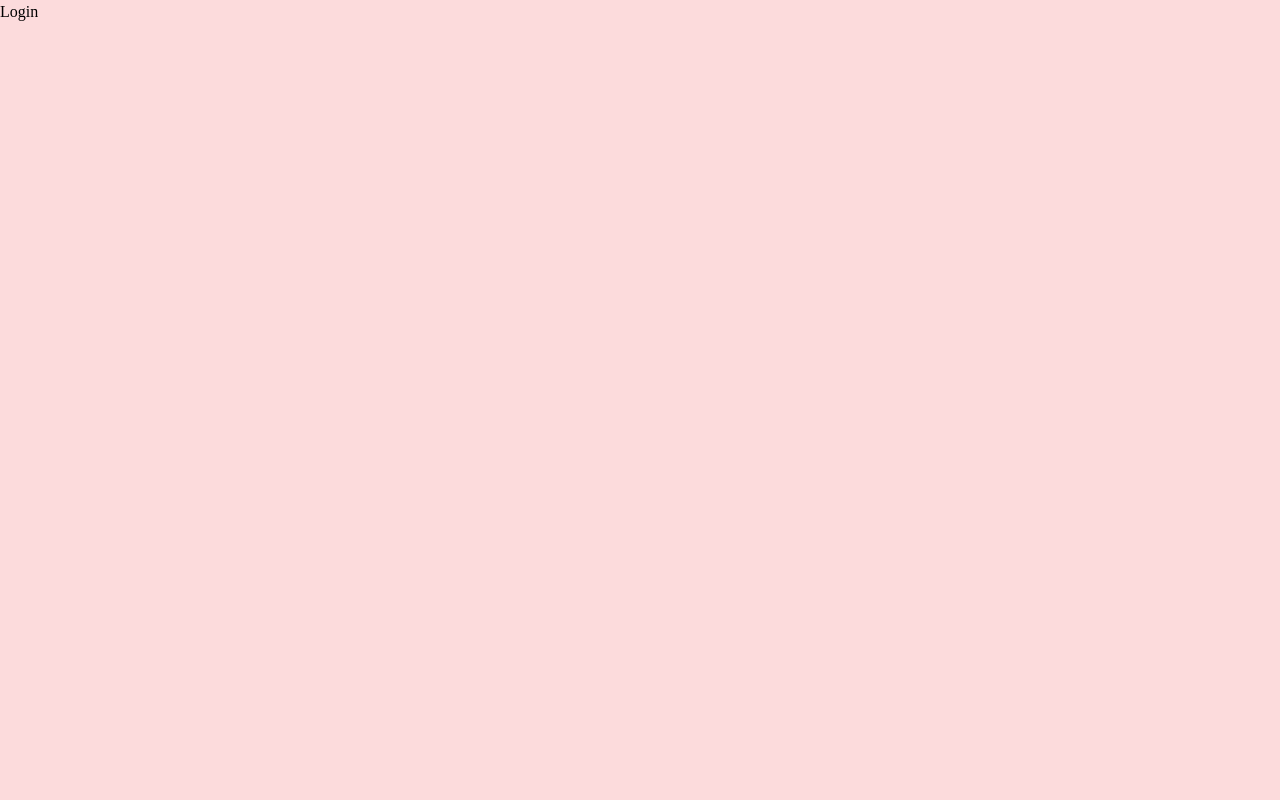
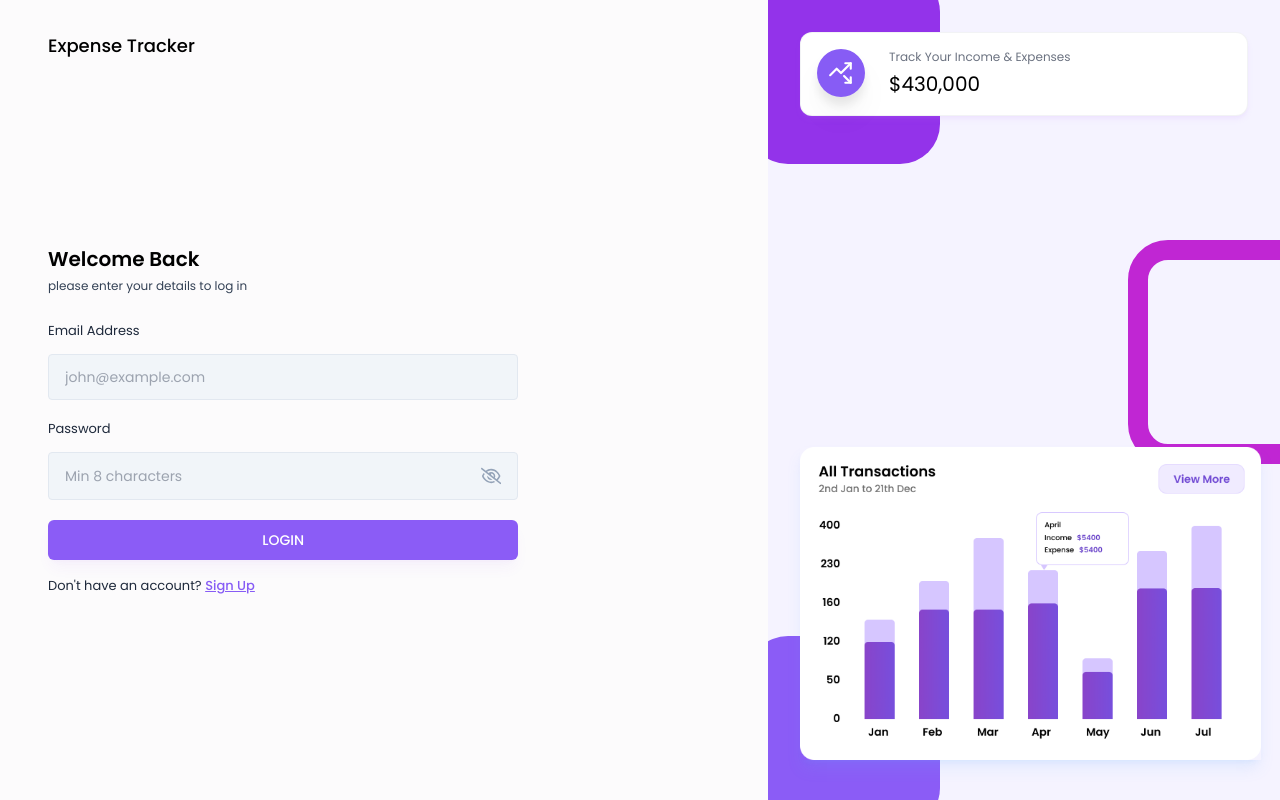
Before and after one commit to AmeerDraz/Expense-Tracker, a React (Vite) app in the folder frontend/: page /login in a window 1280 px wide. Built offline with nearby package versions, Linux system fonts and the light colour scheme.

Commit message:
feat: login ui

```diff
--- /dev/null
+++ b/frontend/src/components/Inputs/Input.jsx
@@ -0,0 +1,49 @@
+import React, { useState } from "react";
+import { FaRegEye, FaRegEyeSlash } from "react-icons/fa6";
+
+const Input = ({ value, onChange, label, placeholder, type }) => {
+    const [showPassword, setShowPassword] = useState(false);
+    const toggeleShowPassword = () => {
+        setShowPassword(!showPassword);
+    };
+
+    return (
+        <div>
+            <label className="text-[13px] text-slate-800">{label}</label>
+            <div className="input-box">
+                <input
+                    type={
+                        type == "password"
+                            ? showPassword
+                                ? "text"
+                                : "password"
+                            : type
+                    }
+                    placeholder={placeholder}
+                    className="w-full bg-transparent outline-none"
+                    value={value}
+                    onChange={(e) => onChange(e)}
+                />
+                {type === "password" && (
+                    <>
+                        {showPassword ? (
+                            <FaRegEye
+                                size={22}
+                                className="text-primary cursor-pointer"
+                                onClick={() => toggeleShowPassword()}
+                            />
+                        ) : (
+                            <FaRegEyeSlash
+                                size={22}
+                                className="text-slate-400 cursor-pointer"
+                                onClick={() => toggeleShowPassword()}
+                            />
+                        )}
+                    </>
+                )}
+            </div>
+        </div>
+    );
+};
+
+export default Input;
--- /dev/null
+++ b/frontend/src/components/layouts/AuthLayout.jsx
@@ -0,0 +1,54 @@
+import React from "react";
+import CARD_2 from "../../assets/images/card2.png";
+import { LuTrendingUpDown } from "react-icons/lu";
+
+const AuthLayout = ({ children }) => {
+    return (
+        <div className="flex">
+            <div className="w-screen h-screen md:w-[60vw] px-12 pt-8 pb-12">
+                <h2 className="text-lg font-medium text-black">
+                    Expense Tracker
+                </h2>
+                {children}
+            </div>
+            <div className="hidden md:block w-[40vw] h-screen bg-violet-50 bg-auth-bg-img bg-cover bg-no-repeat bg-center overflow-hidden p-8 relative">
+                <div className="w-48 h-48 rounded-[40px] bg-purple-600 absolute -top-7 -left-5 " />
+                <div className="w-48 h-56 rounded-[40px] border-[20px] border-fuchsia-600 absolute top-[30%] -right-10" />
+                <div className="w-48 h-48 rounded-[40px] bg-violet-500 absolute -bottom-7 -left-5" />
+
+                <div className="grid grid-cols-1 z-20">
+                    <StatsInfoCard
+                        icon={<LuTrendingUpDown />}
+                        label="Track Your Income & Expenses"
+                        value="430,000"
+                        color="bg-primary"
+                    />
+                </div>
+
+                <img
+                    src={CARD_2}
+                    className="w-64 lg:w-[90%] absolute bottom-10 shadow-lg shadow-blue-400/15"
+                    alt=""
+                />
+            </div>
+        </div>
+    );
+};
+
+export default AuthLayout;
+
+const StatsInfoCard = ({ icon, label, value, color }) => {
+    return (
+        <div className="flex gap-6 bg-white p-4 rounded-xl shadow-md shadow-purple-400/10 border border-gray-200/50 z-10">
+            <div
+                className={`w-12 h-12 flex items-center justify-center text-[26px] text-white ${color} rounded-full drop-shadow-xl`}
+            >
+                {icon}
+            </div>
+            <div>
+                <h6 className="text-xs text-gray-500 mb-1">{label}</h6>
+                <span className="text-[20px]">${value}</span>
+            </div>
+        </div>
+    );
+};
--- a/frontend/src/index.css
+++ b/frontend/src/index.css
@@ -10,12 +10,24 @@
 }
 
 @layer base {
+    /* html {
+        font-family: var(--font-display);
+    } */
+
     html {
-        font-family: var(--font-display);
+        font-family: "Poppins", sans-serif;
     }
 
     body {
-        background-color: #fcdbdc;
+        background-color: #fcfbfc;
         overflow-x: hidden;
     }
 }
+
+.input-box {
+    @apply w-full flex justify-between gap-3 text-sm text-black bg-slate-100 rounded px-4 py-3 mb-4 mt-3 border border-slate-200 outline-none;
+}
+
+.btn-primary {
+    @apply w-full text-sm font-medium text-white bg-violet-500 shadow-lg shadow-purple-600/5 p-[10px] rounded-md my-1 hover:bg-purple-600/15 hover:text-purple-600;
+}
--- a/frontend/src/pages/Auth/Login.jsx
+++ b/frontend/src/pages/Auth/Login.jsx
@@ -1,9 +1,72 @@
-import React from 'react'
+import React, { useState } from "react";
+import AuthLayout from "../../components/layouts/AuthLayout";
+import { Link, useNavigate } from "react-router-dom";
+import Input from "../../components/Inputs/Input";
+import { validateEmail } from "../../utils/helper";
+const Login = () => {
+    const [email, setEmail] = useState("");
+    const [password, setPassword] = useState("");
+    const [error, setError] = useState(null);
 
-const Login = () => {
-  return (
-    <div>Login</div>
-  )
-}
+    const navigate = useNavigate();
 
-export default Login
+    // handel login form submit
+  const handleLogin = async (e) => {
+    e.preventDefault();
+
+    if (!validateEmail(email)) {
+      setError("Please enter a valid email address.");
+      return;
+    };
+
+    if (!password) {
+      setError("Please enter your password.");
+      return;
+    };
+
+    setError("");
+
+    // Login api call
+
+
+  }
+
+    return (
+        <AuthLayout>
+            <div className="lg:w-[70%] h-3/4 md:h-full flex flex-col justify-center">
+                <h3 className="text-xl font-semibold text-black">
+                    Welcome Back
+                </h3>
+                <p className="text-xs text-slate-700 mt-[5px] mb-6">
+                    please enter your details to log in
+                </p>
+
+                <form onSubmit={handleLogin}>
+                    <Input
+                        value={email}
+                        onChange={({ target }) => setEmail(target.value)}
+                        label="Email Address"
+                        placeholder="john@example.com"
+                        type="text"
+                    />
+                    <Input
+                        value={password}
+                        onChange={({ target }) => setPassword(target.value)}
+                        label="Password"
+                        placeholder="Min 8 characters"
+                        type="password"
+            />
+            {error && <p className="text-red-500 text-xs pb-2.5">{error}</p>}
+            <button type="submit" className="btn-primary">LOGIN</button>
+
+            <p className="text-[13px] text-slate-800 mt-3">
+                Don't have an account?{" "}
+                <Link className="font-medium text-primary underline" to="/signup">Sign Up</Link>
+            </p>
+                </form>
+            </div>
+        </AuthLayout>
+    );
+};
+
+export default Login;
--- a/frontend/src/utils/helper.js
+++ b/frontend/src/utils/helper.js
@@ -0,0 +1,5 @@
+export const validateEmail = (email) => {
+    const regex = /^[^\s@]+@[^\s@]+\.[^\s@]+$/;
+    return regex.test(email);
+
+}
--- a/frontend/tailwind.config.js
+++ b/frontend/tailwind.config.js
@@ -2,7 +2,17 @@
 export default {
     content: ["./index.html", "./src/**/*.{js,ts,jsx,tsx}"],
     theme: {
-        extend: {},
+        extend: {
+            fontFamily: {
+                display: ["Poppins", "sans-serif"],
+            },
+            colors: {
+                primary: "#875cf5",
+            },
+            screens: {
+                "3xl": "1920px",
+            },
+        },
     },
     plugins: [],
 };
```
Also changed, not shown: frontend/src/assets/images/card1.png (added), frontend/src/assets/images/card2.png (added).
